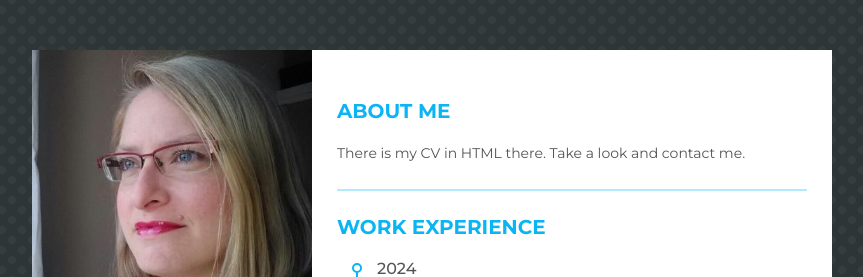
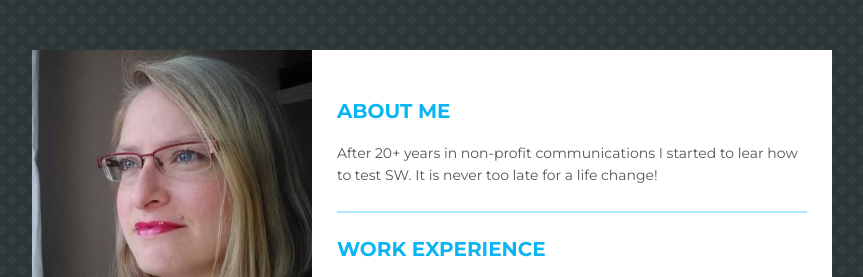
Before and after one commit to SimonaPJ/zivotopis-prvni-pokus, a plain HTML site: page index.html in a window 1280 px wide. Shown: the top 277 px of the page, without its empty margins (208-1071 px from the left). Drawn offline with Linux system fonts and the light colour scheme.

Commit message:
change in motto

```diff
--- a/index.html
+++ b/index.html
@@ -145,7 +145,7 @@
                     <p class="bold">About me</p>
                 </div>
                 <p>
-                    There is my CV in HTML there. Take a look and contact me.
+                    After 20+ years in non-profit communications I started to lear how to test SW. It is never too late for a life change!
                 </p>
             </div>
             <div class="resume_item resume_work">
```
